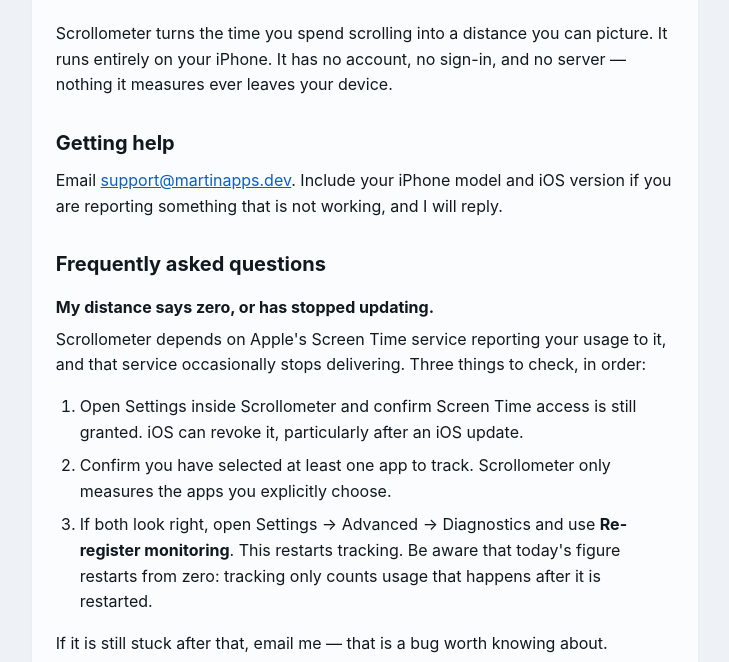
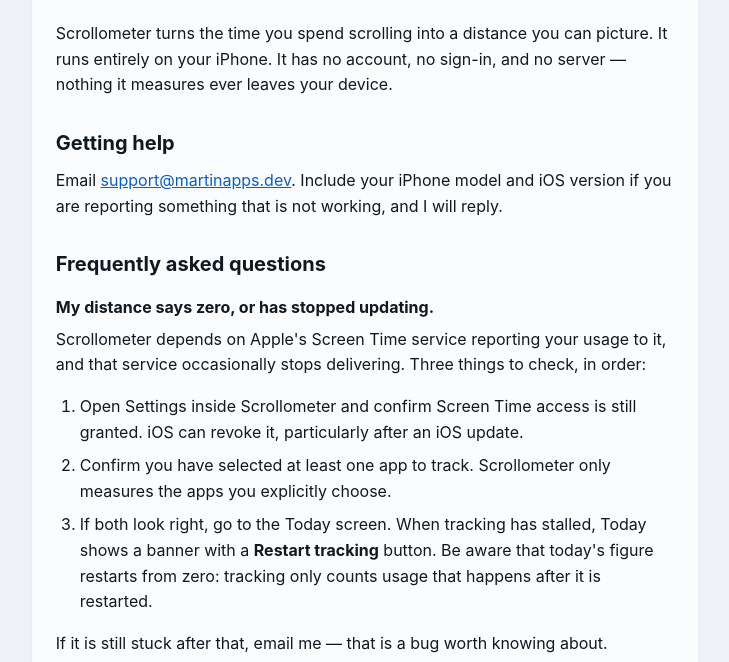
Before and after one commit to pmartin1915/scrollometer-support, a plain HTML site: page index.html in a window 1280 px wide. Shown: the part 138-800 px from the top of the page, without its empty margins (275-1004 px from the left). Drawn offline with Linux system fonts and the light colour scheme.

Commit message:
Send stuck users to a screen the shipped app actually has
The troubleshooting step named Settings -> Advanced -> Diagnostics and a
"Re-register monitoring" button. That button was renamed to "Restart
tracking", and the Diagnostics screen is compiled out of App Store builds
entirely, so the step described a path no user could follow. The control a
shipped build has is the banner on Today.

```diff
--- a/index.html
+++ b/index.html
@@ -143,7 +143,7 @@
       <ol>
         <li>Open Settings inside Scrollometer and confirm Screen Time access is still granted. iOS can revoke it, particularly after an iOS update.</li>
         <li>Confirm you have selected at least one app to track. Scrollometer only measures the apps you explicitly choose.</li>
-        <li>If both look right, open Settings → Advanced → Diagnostics and use <strong>Re-register monitoring</strong>. This restarts tracking. Be aware that today's figure restarts from zero: tracking only counts usage that happens after it is restarted.</li>
+        <li>If both look right, go to the Today screen. When tracking has stalled, Today shows a banner with a <strong>Restart tracking</strong> button. Be aware that today's figure restarts from zero: tracking only counts usage that happens after it is restarted.</li>
       </ol>
       <p>If it is still stuck after that, email me — that is a bug worth knowing about.</p>
 
```
